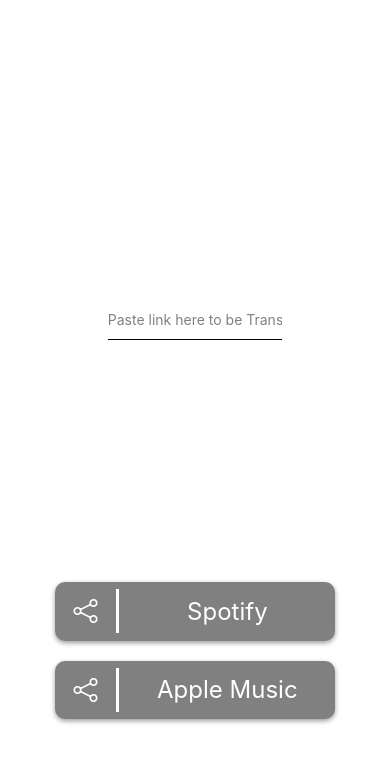
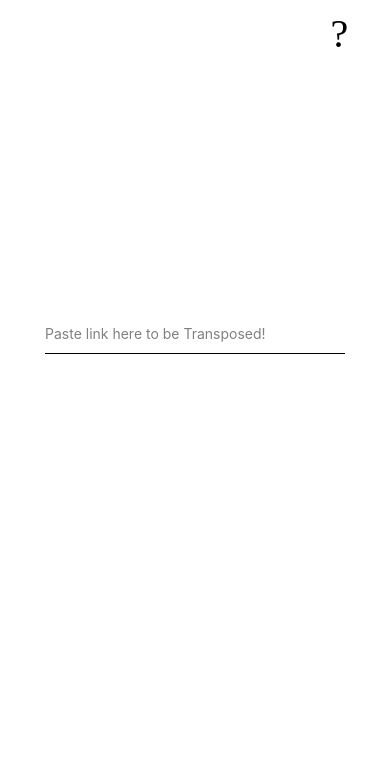
Before and after one commit to thefinnomenon/transpose, a React Native app: screen / in a window 390 px wide. Shown: the top 762 px of the page. Built offline with nearby package versions, Linux system fonts and the light colour scheme.

Commit message:
Add header and back functionality.

```diff
--- a/App.tsx
+++ b/App.tsx
@@ -16,10 +16,21 @@
   extractAppleLinkInfo,
   extractSpotifyLinkInfo,
 } from './src/utlities';
-import ElementDisplay, { IMetadata } from './src/components/ElementDisplay';
+import Header from './src/components/Header';
+import ElementDisplay from './src/components/ElementDisplay';
 import ProviderButton from './src/components/ProviderButton';
 
 const baseURL = 'http://2c2312ab.ngrok.io';
+
+export type ElementType = 'track' | 'artist' | 'album';
+
+export type MetadataType = {
+  type: ElementType;
+  images: string[];
+  track: string;
+  artist: string;
+  album: string;
+};
 
 enum State {
   WAITING,
@@ -46,13 +57,37 @@
   },
 };
 
+const initState = {
+  inputText: '',
+  state: State.WAITING,
+  metadata: {
+    type: 'track' as ElementType,
+    images: [''],
+    track: '',
+    artist: '',
+    album: '',
+  },
+  links: {},
+};
+
 const App = () => {
-  const [inputText, setInputText] = useState('');
-  const [state, setState] = useState(State.WAITING);
-  const [elementMetadata, setElementMetadata] = useState<IMetadata>();
-  const [transposedLinks, setElementLinks] = useState<{
-    [key: string]: string;
-  }>({});
+  const [inputText, setInputText] = useState(initState.inputText);
+  const [state, setState] = useState(initState.state);
+  const [metadata, setMetadata] = useState<MetadataType>(initState.metadata);
+  const [links, setLinks] = useState<{ [key: string]: string }>(
+    initState.links,
+  );
+
+  const handleBackPress = () => {
+    setInputText(initState.inputText);
+    setMetadata(initState.metadata);
+    setLinks(initState.links);
+    setState(initState.state);
+  };
+
+  const handleSettingsPress = () => {
+    debug('Open settings modal');
+  };
 
   const transpose = (link: string) => {
     const provider = determineProviderFromLink(link);
@@ -61,19 +96,16 @@
     }
 
     debug('Transposing link %o', link);
-
     const { type, id } = providers[provider].extractLinkInfo(link);
-
     setState(State.LOADING);
-    setInputText('');
 
     axios
       .get(`/transpose/${provider}/${type}/${id}`)
       .then(response => {
         const element = response.data;
         debug('Transpose Success: %o', element);
-        setElementMetadata(element.metadata);
-        setElementLinks(element.links);
+        setMetadata(element.metadata);
+        setLinks(element.links);
         setState(State.DONE);
         //openLink(response.data);
       })
@@ -88,14 +120,20 @@
       <StatusBar barStyle="dark-content" />
       <SafeAreaView style={styles.safeArea}>
         <View style={styles.container}>
+          <Header
+            showBackButton={state === State.DONE}
+            onBackPress={handleBackPress}
+            onSettingsPress={handleSettingsPress}
+          />
           <View style={styles.topContent}>
-            {elementMetadata && <ElementDisplay metadata={elementMetadata} />}
+            {state === State.DONE && <ElementDisplay metadata={metadata} />}
             {state === State.WAITING && (
               <TextInput
                 style={styles.linkInput}
                 placeholder="Paste link here to be Transposed!"
                 placeholderTextColor="#808080"
                 onChangeText={text => {
+                  debug('ONCHANGETEXT: %o', text);
                   setInputText(text);
                   transpose(text);
                 }}
@@ -107,13 +145,14 @@
             )}
           </View>
           <View style={styles.buttons}>
-            {Object.keys(providers).map(providerID => (
-              <ProviderButton
-                key={providerID}
-                title={providers[providerID].name}
-                link={transposedLinks[providerID]}
-              />
-            ))}
+            {state === State.DONE &&
+              Object.keys(providers).map(providerID => (
+                <ProviderButton
+                  key={providerID}
+                  title={providers[providerID].name}
+                  link={links[providerID]}
+                />
+              ))}
           </View>
         </View>
       </SafeAreaView>
@@ -134,11 +173,11 @@
     flex: 2,
     justifyContent: 'center',
     alignItems: 'center',
-    marginTop: '15%',
+    marginTop: '5%',
   },
   linkInput: {
     height: 40,
-    width: '80%',
+    width: 300, //'80%',
     borderBottomColor: 'black',
     borderBottomWidth: 1,
     color: '#101010',
--- a/src/components/ElementDisplay.tsx
+++ b/src/components/ElementDisplay.tsx
@@ -1,17 +1,10 @@
 import React from 'react';
 import { StyleSheet, View, Text } from 'react-native';
 import ElementImage from './ElementImage';
-
-export interface IMetadata {
-  type: 'track' | 'artist' | 'album';
-  images: string[];
-  track: string;
-  artist: string;
-  album: string;
-}
+import { MetadataType } from '../../App';
 
 type Props = {
-  metadata: IMetadata;
+  metadata: MetadataType;
 } & typeof defaultProps;
 
 const defaultProps = Object.freeze({});
--- /dev/null
+++ b/src/components/Header.tsx
@@ -0,0 +1,56 @@
+import React from 'react';
+import { StyleSheet, View, TouchableOpacity } from 'react-native';
+import Icon from 'react-native-vector-icons/Ionicons';
+import Icon2 from 'react-native-vector-icons/Octicons';
+
+type Props = {
+  showBackButton: boolean;
+  onBackPress(): void;
+  onSettingsPress(): void;
+} & typeof defaultProps;
+
+const defaultProps = Object.freeze({});
+
+export const Header = ({
+  onBackPress,
+  onSettingsPress,
+  showBackButton,
+}: Props) => (
+  <View style={styles.container}>
+    {showBackButton && (
+      <TouchableOpacity style={styles.backButton} onPress={() => onBackPress()}>
+        <Icon name="ios-arrow-back" size={40} />
+      </TouchableOpacity>
+    )}
+    <TouchableOpacity
+      style={styles.settingsButton}
+      onPress={() => onSettingsPress()}>
+      <Icon2 name="settings" size={40} />
+    </TouchableOpacity>
+  </View>
+);
+
+const styles = StyleSheet.create({
+  container: {
+    marginTop: 10,
+    marginBottom: 10,
+    width: '90%',
+    flexDirection: 'row',
+    justifyContent: 'space-between',
+  },
+  backButton: {
+    width: 40,
+    height: 40,
+    color: '#080808',
+  },
+  settingsButton: {
+    width: 40,
+    height: 40,
+    marginLeft: 'auto',
+    color: '#080808',
+  },
+});
+
+Header.defaultProps = defaultProps;
+
+export default Header;
--- a/src/utlities/index.ts
+++ b/src/utlities/index.ts
@@ -11,7 +11,7 @@
 
   if (!provider) {
     debug('Unsupported Provider');
-    throw new Error('Unsupported Provider');
+    return;
   }
 
   switch (provider[1]) {
@@ -32,19 +32,19 @@
 
 ////// EXTRACT APPLE LINK INFO
 //  Parses @link to extract element type and id.
-//  https://music.apple.com/{loc}/{type}/{title}/{id}?i={song-id}
-//                       only exists for song links -^-----------^
+//  https://music.apple.com/{loc}/{type}/{title}/{id}?i={trackID}
+//                      only exists for track links -^-----------^
 //////
 export const extractAppleLinkInfo = (link: string) => {
   const { groups } = link.match(
-    /https:\/\/music\.apple\.com\/(?<storefront>\w+)\/(?<type>\w+)\/(?<title>[a-zA-Z0-9\-]+)\/(?<id>[a-zA-Z0-9\-\.]+)(\?i\=)?(?<songID>\d+)?/,
+    /https:\/\/music\.apple\.com\/(?<storefront>\w+)\/(?<type>\w+)\/(?<title>[a-zA-Z0-9\-]+)\/(?<id>[a-zA-Z0-9\-\.]+)(\?i\=)?(?<trackID>\d+)?/,
   );
 
-  // If songID exists then it is a song. We have to use this check instead of
-  // the type because, for some reason, Apple links the song under the album type
-  // and adds a song identifier as a parameter.
-  const type = groups.songID ? 'song' : groups.type;
-  const id = type === 'song' ? groups.songID : groups.id;
+  // If trackID exists then it is a track. We have to use this check instead of
+  // the type because, for some reason, Apple links the track under the album type
+  // and adds a track identifier as a parameter.
+  const type = groups.trackID ? 'track' : groups.type;
+  const id = type === 'track' ? groups.trackID : groups.id;
 
   const elementInfo = {
     storefront: groups.storefront,
```
Also changed, not shown: 2 other files (tests, documents, lock files or other folders).
